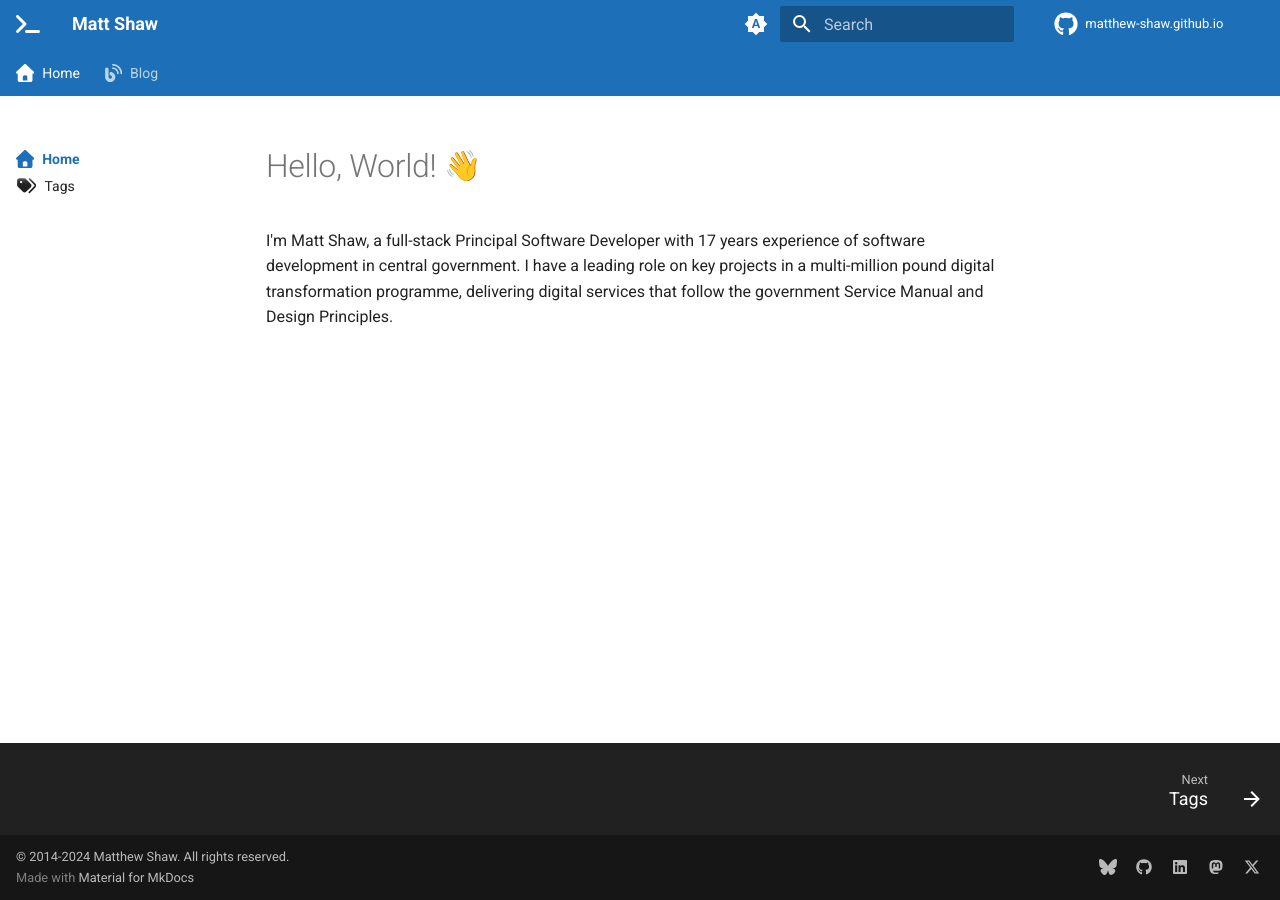
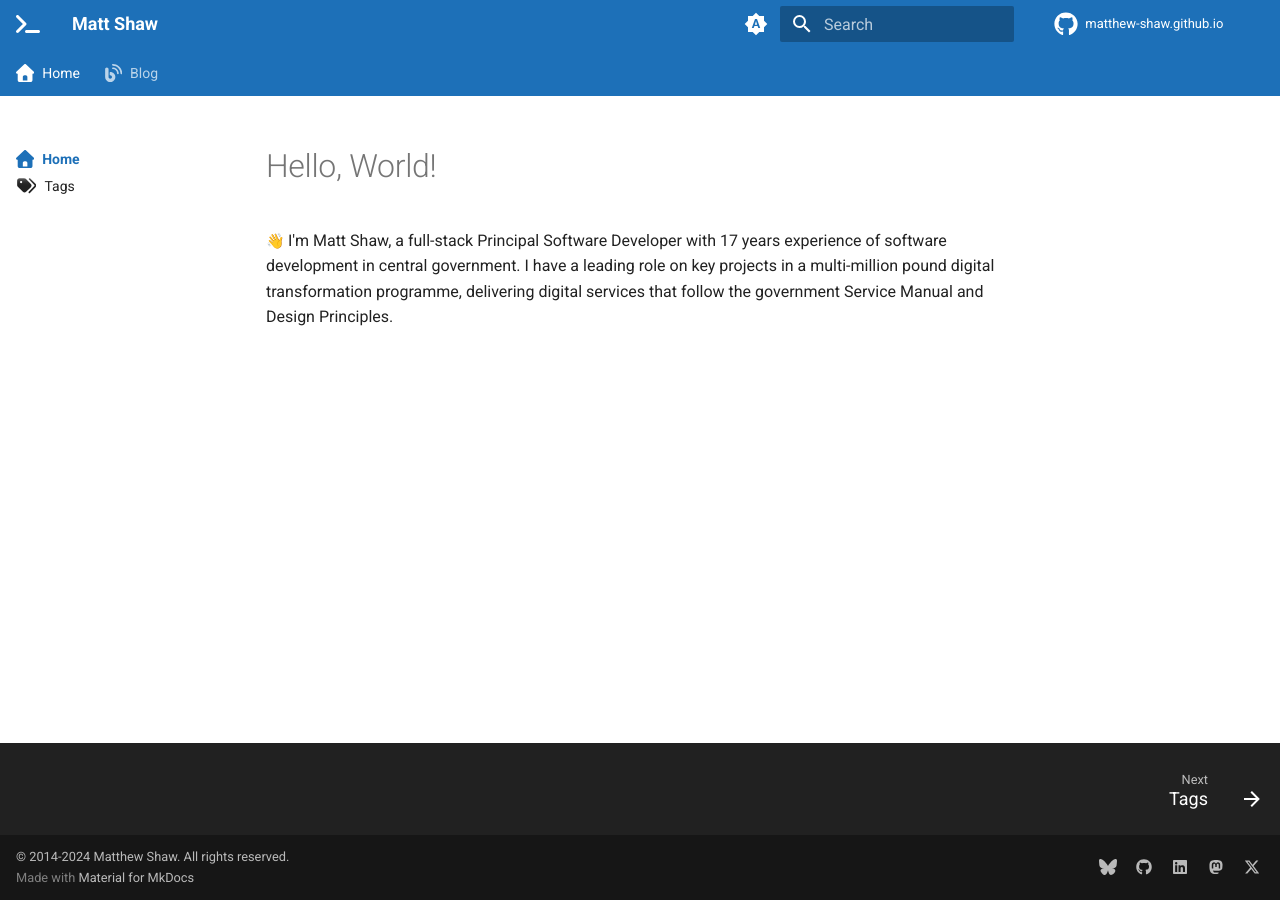
Before and after one commit to matthew-shaw/matthew-shaw.github.io, an MkDocs documentation site: the page built from docs/index.md, in a window 1280 px wide. Built offline with MkDocs 1.6.1 and Material for MkDocs 9.7.7, drawn with Linux system fonts in a browser that asks for light colours; emoji names are drawn with the system emoji font; plug-ins that fetch from the network failed and are left out; comment, search, counter and statistics services are not loaded.

Commit message:
remove emoji from title

```diff
--- a/docs/index.md
+++ b/docs/index.md
@@ -2,6 +2,6 @@
 icon: fontawesome/solid/house
 ---
 
-# Hello, World! :wave:
+# Hello, World!
 
-I'm Matt Shaw, a full-stack Principal Software Developer with 17 years experience of software development in central government. I have a leading role on key projects in a multi-million pound digital transformation programme, delivering digital services that follow the government Service Manual and Design Principles.
+:wave: I'm Matt Shaw, a full-stack Principal Software Developer with 17 years experience of software development in central government. I have a leading role on key projects in a multi-million pound digital transformation programme, delivering digital services that follow the government Service Manual and Design Principles.
```
